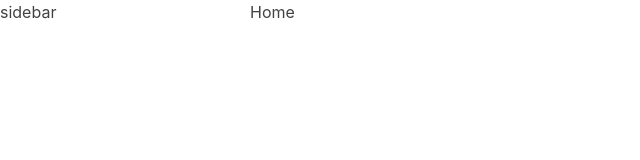
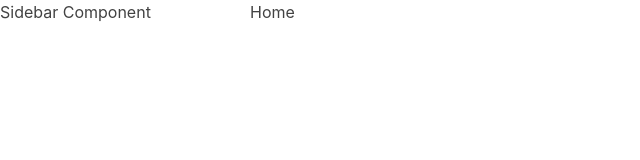
Before and after one commit to flakesrc/nextjs-music-player, a Next.js app: page / in a window 1280 px wide. Shown: the top 160 px of the page, without its empty margins (0-640 px from the left). Built offline with nearby package versions, Linux system fonts and the light colour scheme.

Commit message:
add sidebar component

```diff
--- a/components/playerLayout.tsx
+++ b/components/playerLayout.tsx
@@ -1,10 +1,18 @@
 import { Box } from "@chakra-ui/layout";
+import Sidebar from "./sidebar";
+import {
+  MdHome,
+  MdSearch,
+  MdLibraryMusic,
+  MdPlaylistAdd,
+  MdFavorite,
+} from "react-icons/md";
 
 const PlayerLayout = ({ children }) => {
   return (
     <Box width="100vw" height="100vh">
       <Box position="absolute" top="0" left="0" width="250px">
-        sidebar
+        <Sidebar />
       </Box>
       <Box marginLeft="250px" marginBottom="100px">
         {children}
--- /dev/null
+++ b/components/sidebar.tsx
@@ -0,0 +1,16 @@
+import {
+  Box,
+  List,
+  ListItem,
+  ListIcon,
+  Divider,
+  Center,
+  LinkBox,
+  LinkOverlay,
+} from "@chakra-ui/layout";
+
+const Sidebar = () => {
+  return <div>Sidebar Component</div>;
+};
+
+export default Sidebar;
```
